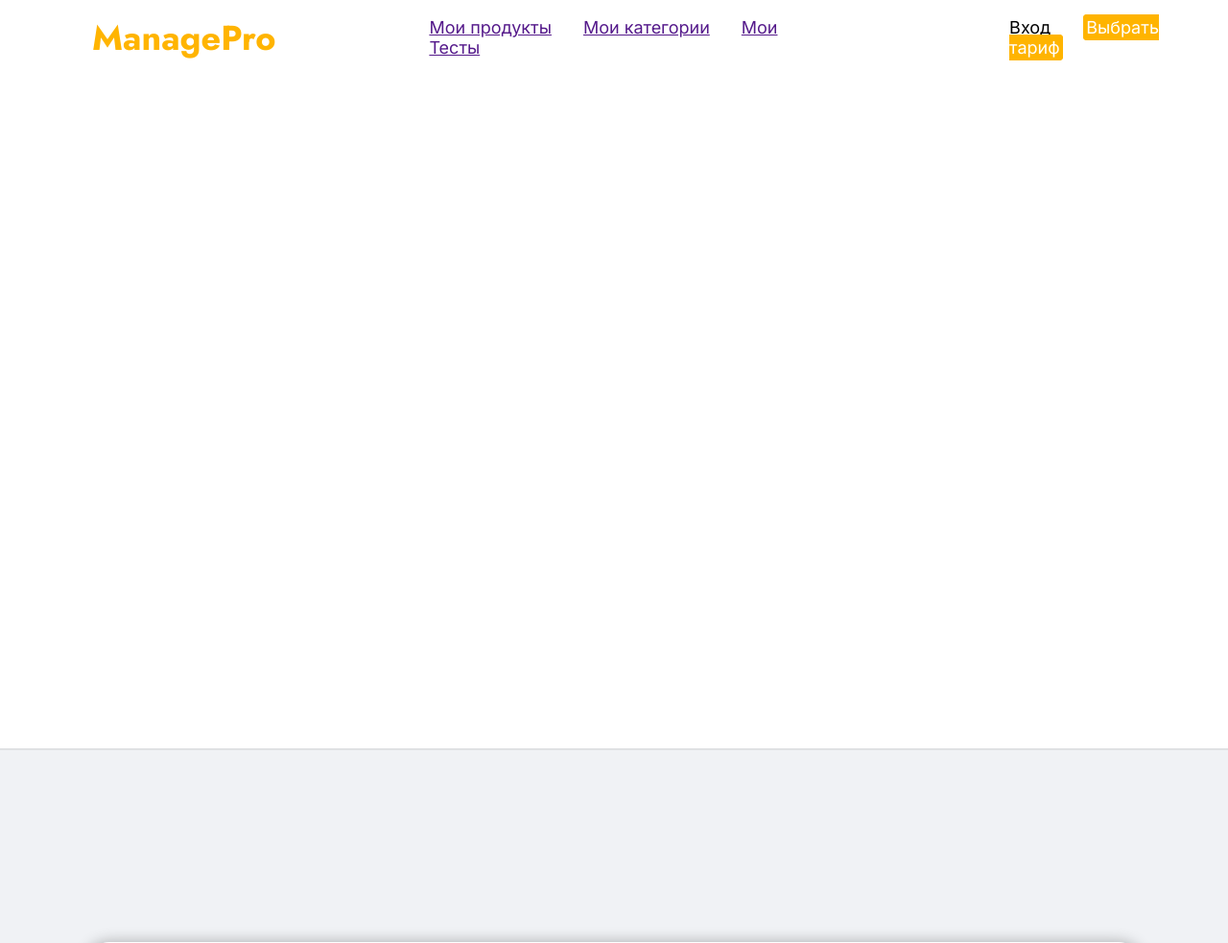
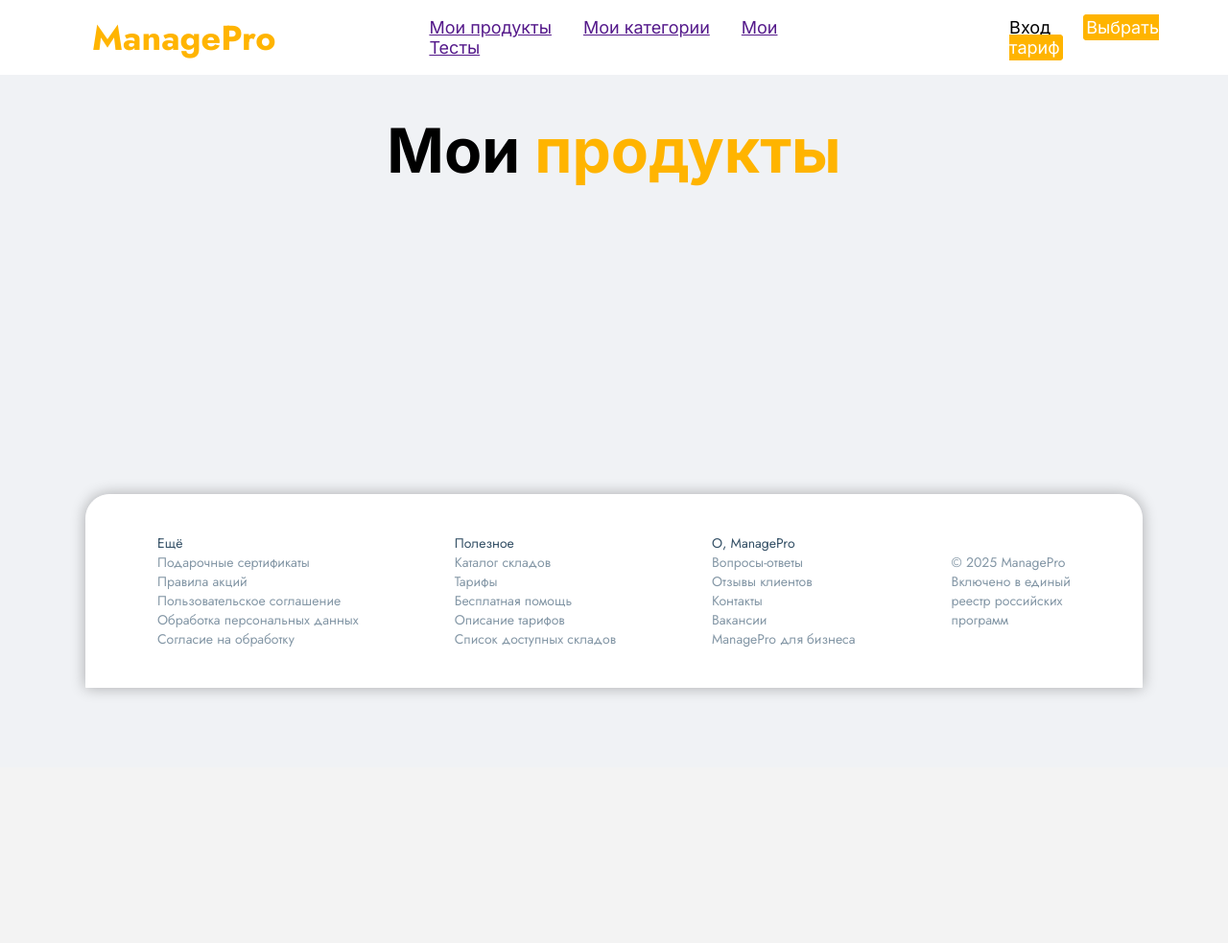
Before and after one commit to Neumann96/ManagePro, a Django app: page /products/ in a window 1280 px wide. Shown: the top 983 px of the page at 96% size. After the commit the page ends 725 px from the top, so only its background shows below. Run offline with Django 5.2, Linux system fonts and the light colour scheme; data that the repository does not hold is empty.

Commit message:
update products window

```diff
--- a/managepro/models.py
+++ b/managepro/models.py
@@ -55,7 +55,7 @@ class Discount(models.Model):
 
 class Notification(models.Model):
     notificationid = models.AutoField(primary_key=True)
-    productid = models.ForeignKey('Product', models.DO_NOTHING, db_column='productid', blank=True, null=True)
+    productid = models.ForeignKey('Product',on_delete=models.CASCADE,db_column='productid',blank=True,null=True)
     warehouseid = models.ForeignKey('Warehouse', models.DO_NOTHING, db_column='warehouseid', blank=True, null=True)
     notificationtype = models.TextField(blank=True, null=True)
     creationdate = models.DateTimeField(blank=True, null=True)
@@ -80,6 +80,7 @@ class Product(models.Model):
     price = models.DecimalField(max_digits=10, decimal_places=2, blank=True, null=True)
     datereceived = models.DateTimeField(blank=True, null=True)
     warehouseid = models.ForeignKey('Warehouse', models.DO_NOTHING, db_column='warehouseid', blank=True, null=True)
+    image = models.ImageField(upload_to='product_images/', blank=True, null=True)
 
     class Meta:
         managed = False
--- a/managepro/settings.py
+++ b/managepro/settings.py
@@ -120,6 +120,8 @@ USE_TZ = True
 # https://docs.djangoproject.com/en/5.2/howto/static-files/
 
 STATIC_URL = 'static/'
+MEDIA_URL = '/media/'
+MEDIA_ROOT = BASE_DIR / 'media'
 
 # Default primary key field type
 # https://docs.djangoproject.com/en/5.2/ref/settings/#default-auto-field
--- a/managepro/static/css/style.css
+++ b/managepro/static/css/style.css
@@ -90,24 +90,28 @@ li {
     display: flex;
     flex-direction: column;
     align-items: center;
-    background-color: white;
     padding-bottom: 60px;
 }
 
 .main-products-grid {
-    font-family: "Inter", serif;
-    font-size: 20px;
-    background-color: white;
+    display: grid;
+    grid-template-columns: repeat(4, 1fr); /* 4 продукта в ряд */
+    gap: 40px; /* расстояние между карточками */
+    justify-items: center; /* выравнивание карточек по центру */
+    width: 100%;
+    max-width: 1200px;
+    margin: 0 auto;
+    margin-top: 50px;
+}
+
+.product-card {
+    background: #fff;
+    border: 1px solid #ddd;
+    border-radius: 10px;
+    padding: 10px;
     text-align: center;
-    padding: 0px 250px;
-    padding-bottom: 50px;
-    display: grid;
-    grid-template-columns: repeat(2, 274px);
-    grid-template-rows: repeat(2, 256px);
-    justify-items: center;
-    justify-content: center;
-    grid-row-gap: 80px;
-    grid-column-gap: 100px;
+    width: 100%;
+    max-width: 250px;
 }
 
 .main-text {
@@ -207,6 +211,15 @@ hr {
     margin: 0px;
     padding-top: 90px;
     padding-bottom: 90px;
+    text-align: center;
+    font-family: "Inter", serif;
+    font-size: 64px;
+}
+
+.my_products > h4 {
+    margin: 0px;
+    padding-top: 40px;
+    padding-bottom: 10px;
     text-align: center;
     font-family: "Inter", serif;
     font-size: 64px;
--- a/managepro/templates/base.html
+++ b/managepro/templates/base.html
@@ -28,13 +28,8 @@
         </nav>
     </header>
 
-    <div class="main-products">
-        <div class="main-products-grid">
-
-        </div>
-    </div>
-
-    <hr>
+    {% block content%}
+    {% endblock %}
 
     <footer class="basement">
         <div class="basement-flex">
--- a/managepro/templates/main.html
+++ b/managepro/templates/main.html
@@ -53,7 +53,7 @@
     <hr>
 
     <div class="advant">
-        <h4>С чем <span class="text-blue">поможет</span> психолог?</h4>
+        <h4>В чём <span class="text-blue">наши</span> преимущества?</h4>
         <div class="advant-grid">
             <div><img src="static/css/1.png" alt=""> <br> <p>Оптимизация хранения товаров</p></div>
             <div><img src="static/css/2.png" alt=""> <br> <p>Эффективная загрузка оборудования</p></div>
--- /dev/null
+++ b/managepro/templates/products.html
@@ -0,0 +1,16 @@
+{% extends 'base.html' %}
+
+
+{% block content %}
+  <div class="my_products"><h4>Мои <span class="text-blue">продукты</span></h4></div>
+  <div class="main-products">
+        <div class="main-products-grid">
+            {% for product in products %}
+              <div class="product-card">
+                <img src="{{ product.image.url }}" alt="{{ product.productname }}" width="200">
+                <p>{{ product.productname }}</p>
+              </div>
+            {% endfor %}
+        </div>
+    </div>
+{% endblock %}
--- a/managepro/urls.py
+++ b/managepro/urls.py
@@ -1,6 +1,8 @@
 from django.contrib import admin
 from django.urls import path
 from . import views
+from django.conf.urls.static import static
+from django.conf import settings
 
 # from managepro.managepro.views import main_window
 
@@ -8,4 +10,4 @@ urlpatterns = [
     path('', views.main_window, name='main_window'),
     path('admin/', admin.site.urls),
     path('products/', views.views_products, name='view_products')
-]
+] + static(settings.MEDIA_URL, document_root=settings.MEDIA_ROOT)
--- a/managepro/views.py
+++ b/managepro/views.py
@@ -10,4 +10,5 @@ def main_window(request):
 
 
 def views_products(request):
-    return render(request, 'base.html')
+    products = Product.objects.filter(image__isnull=False).exclude(image='')
+    return render(request, 'products.html', {'products': products})
```
Also changed, not shown: media/product_images/42-0035.jpeg (added), media/product_images/Upakovka_dlya_konfet_13.jpeg (added), media/product_images/images.jpeg (added), media/product_images/images_1.jpeg (added), media/product_images/images_2.jpeg (added), media/product_images/images_3.jpeg (added), media/product_images/images_4.jpeg (added), media/product_images/white-840x840.jpg (added).
